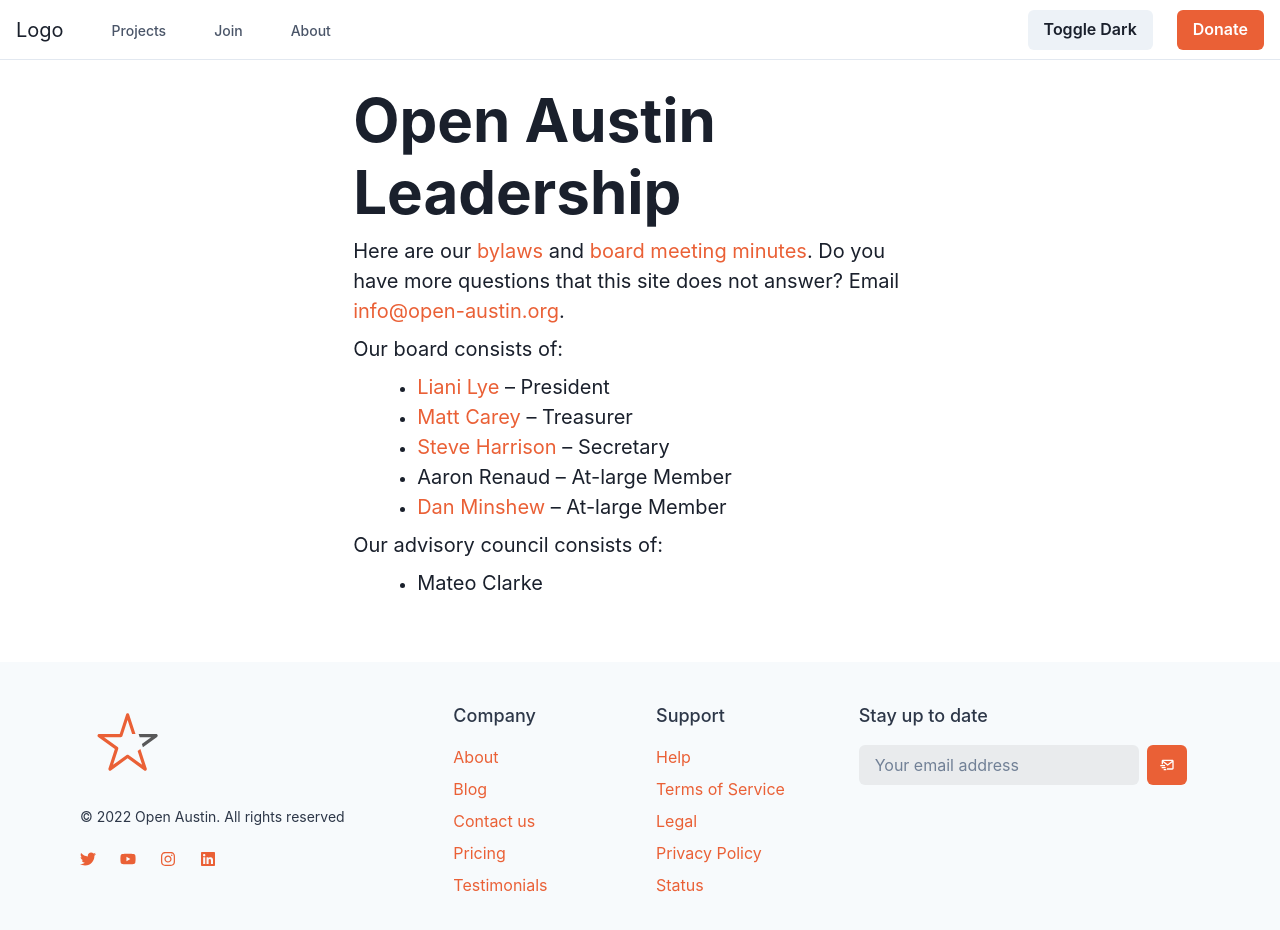
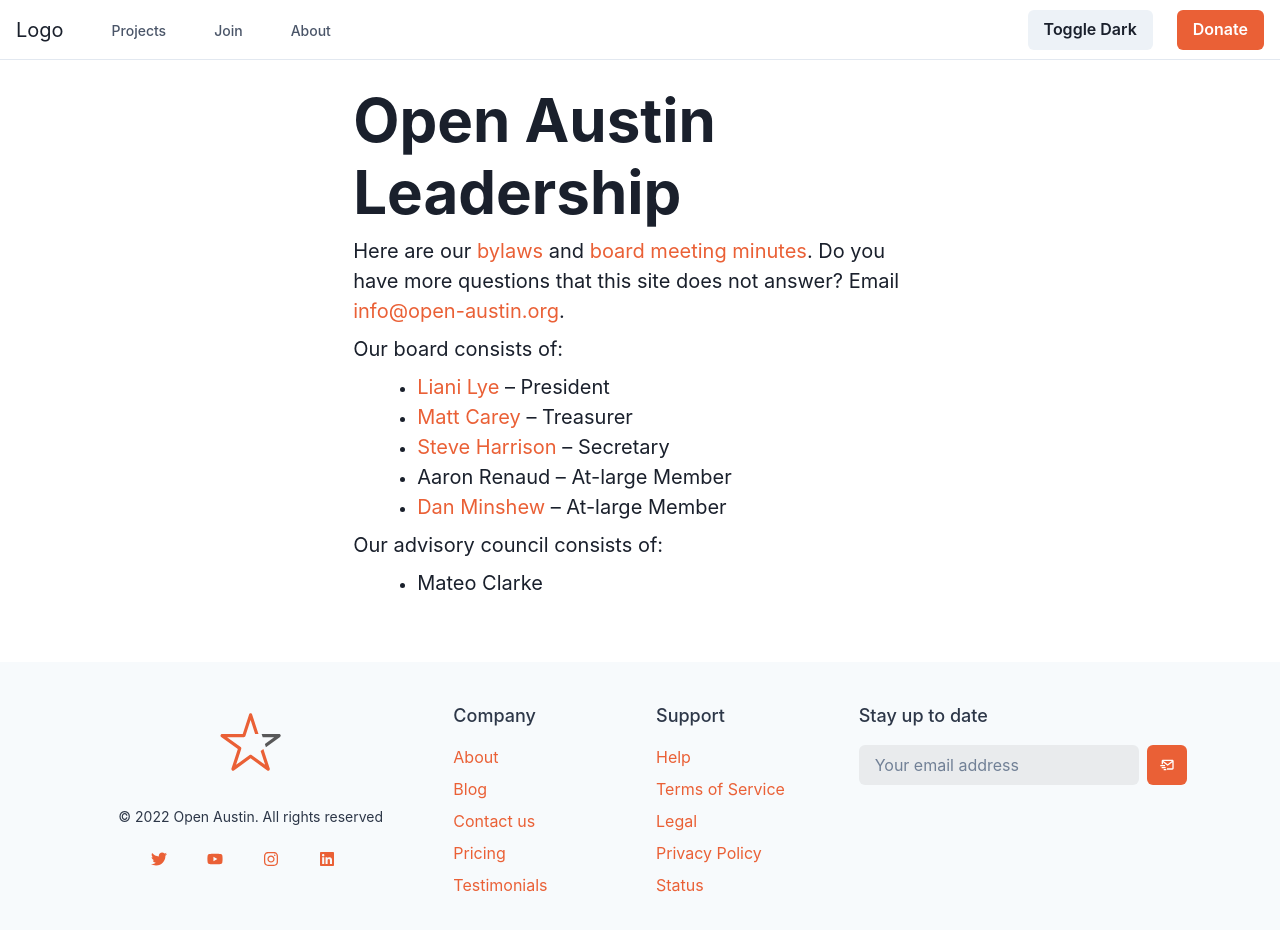
Before and after one commit to open-austin/website-v2, a Next.js app: page /meet-the-team in a window 1280 px wide. Shown: the top 930 px of the page. Built offline with nearby package versions, Linux system fonts and the light colour scheme.

Commit message:
fixed link variants and flex properties in footer sociallinks

```diff
--- a/components/footer.tsx
+++ b/components/footer.tsx
@@ -26,7 +26,7 @@
 
 const SocialLink = ({ children, label, href }: SocialLink) => {
   return (
-    <Link href={href}>
+    <Link href={href} variant="socialLink">
       <VisuallyHidden>{label}</VisuallyHidden>
       {children}
     </Link>
@@ -100,14 +100,16 @@
           spacing={8}
         >
           <Stack spacing={6}>
-            <Box>
+            <Box alignSelf="center">
               <Logo
                 color={useColorModeValue('gray.700', 'white')}
                 height={'5em'}
               />
             </Box>
-            <Text fontSize={'sm'}>© 2022 Open Austin. All rights reserved</Text>
-            <Stack direction={'row'} spacing={6}>
+            <Text fontSize={'sm'} alignSelf="center">
+              © 2022 Open Austin. All rights reserved
+            </Text>
+            <Stack direction={'row'} spacing={6} justifyContent="center">
               {SOCIAL_ITEMS.map((link) => (
                 <SocialLink label={link.label} href={link.href} key={link.key}>
                   {link.icon}
--- a/components/header.tsx
+++ b/components/header.tsx
@@ -233,7 +233,7 @@
   )
 }
 
-interface NavItem {
+type NavItem = {
   label: string
   subLabel?: string
   children?: Array<NavItem>
--- a/components/link.tsx
+++ b/components/link.tsx
@@ -10,10 +10,11 @@
   href: string
   children?: ReactNode | string
   isExternal?: boolean
+  variant?: string
 }
 
-export const Link = ({ href, children }: LinkProps) => (
+export const Link = ({ href, children, variant }: LinkProps) => (
   <NextLink href={href} passHref>
-    <ChakraLink>{children}</ChakraLink>
+    <ChakraLink variant={variant}>{children}</ChakraLink>
   </NextLink>
 )
--- a/lib/theme.ts
+++ b/lib/theme.ts
@@ -77,6 +77,15 @@
     baseStyle: {
       color: colors.brand['orange'],
     },
+    variants: {
+      socialLink: {
+        w: 8,
+        h: 8,
+        rounded: 'full',
+        cursor: 'pointer',
+        display: 'inline-flex',
+      }
+    }
   },
   Button: {
     baseStyle: {
@@ -86,25 +95,16 @@
     },
     variants: {
       primary: (props: StyleFunctionProps) => ({
-        bg:
-          props.colorMode === 'light'
+          bg: props.colorMode === 'light'
             ? colors.brand.orange
-            : colors.brand.gray ,
+            : colors.brand.gray
+            ,
         _hover: {
           bg: props.colorMode === 'light' ? colors.brand.orangeLight : colors.brand.orangeDark,
         },
         transition: 'background 0.3s ease',
-      }),
+      })
     },
-  },
-  SocialButton: {
-    w: 8,
-    h: 8,
-    rounded: 'full',
-    cursor: 'crosshair',
-    display: 'inline-flex',
-    alignItems: 'center',
-    justifyContent: 'center',
   },
   Stack: {
     baseStyle: {
```
